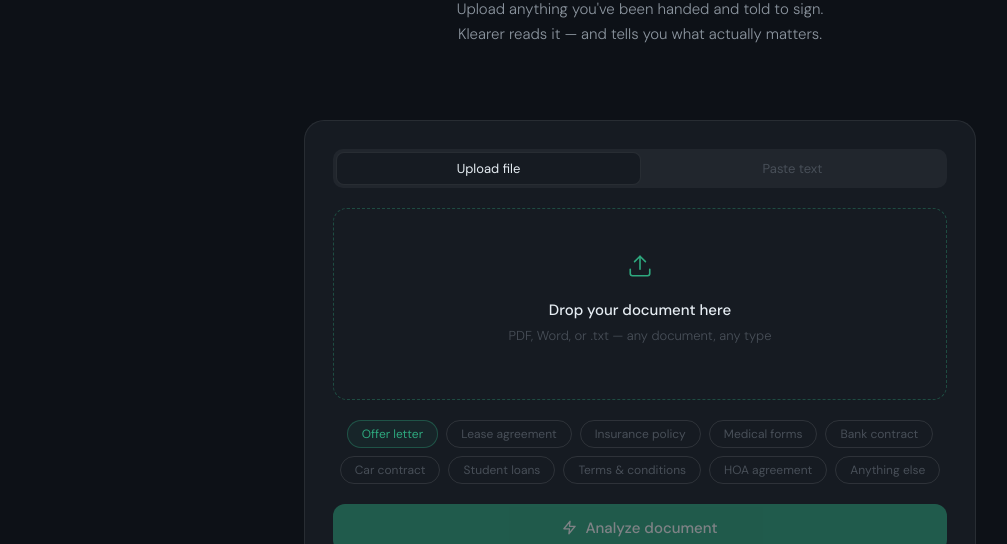
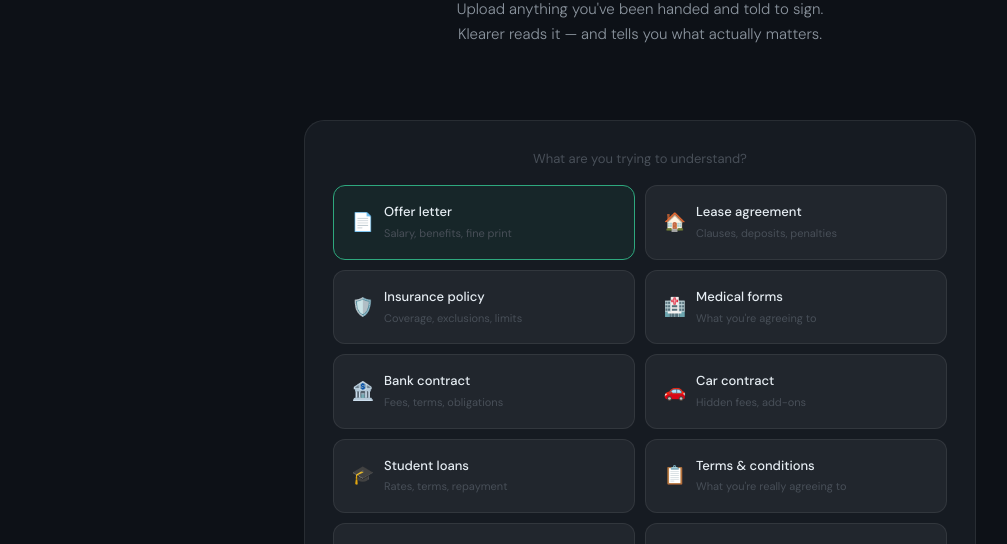
Before and after one commit to benrbaseball-blip/klearer, a website: page public/index.html in a window 1280 px wide. Shown: the part 256-800 px from the top of the page, without its empty margins (0-1007 px from the left). Drawn offline with Linux system fonts and the light colour scheme.

Commit message:
Update index.html

```diff
--- a/public/index.html
+++ b/public/index.html
@@ -38,27 +38,16 @@
     .engine-wrap { padding: 2rem 0 1.25rem; opacity: 0; transform: translateY(16px); transition: opacity 0.5s ease, transform 0.5s ease; }
     .engine-wrap.visible { opacity: 1; transform: translateY(0); }
     .engine { background: var(--navy-2); border: 1px solid var(--border); border-radius: 20px; padding: 1.75rem; }
-    .input-tabs { display: flex; margin-bottom: 1.25rem; background: var(--navy-3); border-radius: 10px; padding: 3px; }
-    .input-tab { flex: 1; text-align: center; font-size: 13px; font-weight: 400; color: var(--text-3); padding: 7px 0; border-radius: 8px; cursor: pointer; transition: color 0.2s, background 0.2s; border: none; background: transparent; font-family: 'DM Sans', sans-serif; }
-    .input-tab.active { background: var(--navy-2); color: var(--text); border: 1px solid var(--border); }
-    .upload-zone { border: 1px dashed rgba(46,168,126,0.35); border-radius: 14px; padding: 2.75rem 1.5rem; text-align: center; cursor: pointer; transition: border-color 0.2s, background 0.2s; margin-bottom: 1.25rem; }
-    .upload-zone:hover { border-color: rgba(46,168,126,0.7); background: rgba(46,168,126,0.03); }
-    .upload-zone.dragover { border-color: var(--green); background: rgba(46,168,126,0.06); }
-    .upload-icon { margin-bottom: 0.75rem; color: var(--green); }
-    .upload-title { font-size: 15px; font-weight: 500; color: var(--text); margin-bottom: 4px; }
-    .upload-sub { font-size: 13px; color: var(--text-3); font-weight: 300; }
-    .upload-filename { font-size: 13px; color: var(--green); margin-top: 8px; font-weight: 400; }
-    .paste-zone { display: none; margin-bottom: 1.25rem; }
-    .paste-zone textarea { width: 100%; height: 180px; background: var(--navy-3); border: 1px solid var(--border); border-radius: 14px; padding: 1rem 1.25rem; font-size: 13px; font-family: 'DM Sans', sans-serif; color: var(--text); resize: none; outline: none; line-height: 1.6; transition: border-color 0.2s; font-weight: 300; }
-    .paste-zone textarea::placeholder { color: var(--text-3); }
-    .paste-zone textarea:focus { border-color: rgba(46,168,126,0.4); }
-    .doc-types { display: flex; flex-wrap: wrap; gap: 8px; justify-content: center; margin-bottom: 1.25rem; }
-    .doc-pill { font-size: 12px; color: var(--text-3); background: transparent; border: 1px solid rgba(255,255,255,0.1); border-radius: 20px; padding: 5px 14px; cursor: pointer; transition: color 0.2s, border-color 0.2s, background 0.2s; font-family: 'DM Sans', sans-serif; }
-    .doc-pill:hover { color: var(--text-2); border-color: rgba(255,255,255,0.2); }
-    .doc-pill.active { color: var(--green); background: rgba(46,168,126,0.08); border-color: rgba(46,168,126,0.35); }
-    .analyze-btn { width: 100%; background: var(--green); color: #fff; border: none; border-radius: 12px; padding: 14px; font-size: 15px; font-weight: 500; cursor: pointer; display: flex; align-items: center; justify-content: center; gap: 8px; font-family: 'DM Sans', sans-serif; transition: opacity 0.2s, transform 0.15s; opacity: 0.45; pointer-events: none; }
-    .analyze-btn.ready { opacity: 1; pointer-events: all; }
-    .analyze-btn.ready:hover { opacity: 0.9; transform: translateY(-1px); }
+    .engine-heading { font-size: 13px; color: var(--text-3); margin-bottom: 1rem; text-align: center; }
+    .doc-grid { display: grid; grid-template-columns: 1fr 1fr; gap: 10px; margin-bottom: 1.25rem; }
+    .doc-card { background: var(--navy-3); border: 1px solid var(--border); border-radius: 12px; padding: 1rem 1.1rem; cursor: pointer; transition: border-color 0.2s, background 0.2s; display: flex; align-items: center; gap: 10px; }
+    .doc-card:hover { border-color: rgba(46,168,126,0.4); background: rgba(46,168,126,0.05); }
+    .doc-card.active { border-color: var(--green); background: rgba(46,168,126,0.08); }
+    .doc-card-icon { font-size: 18px; flex-shrink: 0; }
+    .doc-card-name { font-size: 13px; font-weight: 500; color: var(--text); }
+    .doc-card-sub { font-size: 11px; color: var(--text-3); margin-top: 2px; }
+    .go-btn { width: 100%; background: var(--green); color: #fff; border: none; border-radius: 12px; padding: 14px; font-size: 15px; font-weight: 500; cursor: pointer; display: flex; align-items: center; justify-content: center; gap: 8px; font-family: 'DM Sans', sans-serif; transition: opacity 0.2s, transform 0.15s; }
+    .go-btn:hover { opacity: 0.9; transform: translateY(-1px); }
     .engine-label { text-align: center; font-size: 12px; color: var(--text-3); margin-bottom: 3.5rem; margin-top: 0.75rem; }
     .engine-label span { color: var(--green); }
     .resources-label { text-align: center; font-size: 11px; font-weight: 500; color: var(--text); letter-spacing: 2px; text-transform: uppercase; margin-bottom: 1.25rem; opacity: 0; transform: translateY(10px); transition: opacity 0.5s ease, transform 0.5s ease; }
@@ -79,6 +68,7 @@
     .footer-right { font-size: 12px; color: var(--text-3); font-weight: 300; }
     @media (max-width: 600px) {
       .resources { grid-template-columns: 1fr; }
+      .doc-grid { grid-template-columns: 1fr; }
       .hero-tagline { font-size: 32px; }
       .intro-tagline, .intro-klearer { font-size: 22px; padding: 0 2rem; }
     }
@@ -110,42 +100,52 @@
 
     <div class="engine-wrap" id="engine-wrap">
       <div class="engine">
-
-        <div class="input-tabs">
-          <button class="input-tab active" id="tab-upload" onclick="switchTab('upload')">Upload file</button>
-          <button class="input-tab" id="tab-paste" onclick="switchTab('paste')">Paste text</button>
+        <div class="engine-heading">What are you trying to understand?</div>
+        <div class="doc-grid">
+          <div class="doc-card active" data-dest="/offer.html">
+            <span class="doc-card-icon">📄</span>
+            <div><div class="doc-card-name">Offer letter</div><div class="doc-card-sub">Salary, benefits, fine print</div></div>
+          </div>
+          <div class="doc-card" data-dest="/offer.html">
+            <span class="doc-card-icon">🏠</span>
+            <div><div class="doc-card-name">Lease agreement</div><div class="doc-card-sub">Clauses, deposits, penalties</div></div>
+          </div>
+          <div class="doc-card" data-dest="/offer.html">
+            <span class="doc-card-icon">🛡️</span>
+            <div><div class="doc-card-name">Insurance policy</div><div class="doc-card-sub">Coverage, exclusions, limits</div></div>
+          </div>
+          <div class="doc-card" data-dest="/offer.html">
+            <span class="doc-card-icon">🏥</span>
+            <div><div class="doc-card-name">Medical forms</div><div class="doc-card-sub">What you're agreeing to</div></div>
+          </div>
+          <div class="doc-card" data-dest="/offer.html">
+            <span class="doc-card-icon">🏦</span>
+            <div><div class="doc-card-name">Bank contract</div><div class="doc-card-sub">Fees, terms, obligations</div></div>
+          </div>
+          <div class="doc-card" data-dest="/offer.html">
+            <span class="doc-card-icon">🚗</span>
+            <div><div class="doc-card-name">Car contract</div><div class="doc-card-sub">Hidden fees, add-ons</div></div>
+          </div>
+          <div class="doc-card" data-dest="/offer.html">
+            <span class="doc-card-icon">🎓</span>
+            <div><div class="doc-card-name">Student loans</div><div class="doc-card-sub">Rates, terms, repayment</div></div>
+          </div>
+          <div class="doc-card" data-dest="/offer.html">
+            <span class="doc-card-icon">📋</span>
+            <div><div class="doc-card-name">Terms & conditions</div><div class="doc-card-sub">What you're really agreeing to</div></div>
+          </div>
+          <div class="doc-card" data-dest="/offer.html">
+            <span class="doc-card-icon">🏘️</span>
+            <div><div class="doc-card-name">HOA agreement</div><div class="doc-card-sub">Rules, fees, restrictions</div></div>
+          </div>
+          <div class="doc-card" data-dest="/offer.html">
+            <span class="doc-card-icon">📎</span>
+            <div><div class="doc-card-name">Anything else</div><div class="doc-card-sub">Any document, any type</div></div>
+          </div>
         </div>
-
-        <div class="upload-zone" id="upload-zone">
-          <div class="upload-icon">
-            <svg width="26" height="26" viewBox="0 0 24 24" fill="none" stroke="currentColor" stroke-width="1.5" stroke-linecap="round" stroke-linejoin="round"><path d="M21 15v4a2 2 0 01-2 2H5a2 2 0 01-2-2v-4"/><polyline points="17 8 12 3 7 8"/><line x1="12" y1="3" x2="12" y2="15"/></svg>
-          </div>
-          <div class="upload-title">Drop your document here</div>
-          <div class="upload-sub">PDF, Word, or .txt — any document, any type</div>
-          <div class="upload-filename" id="upload-filename"></div>
-          <input type="file" id="file-input" accept=".pdf,.doc,.docx,.txt" style="display:none">
-        </div>
-
-        <div class="paste-zone" id="paste-zone">
-          <textarea id="paste-input" placeholder="Paste your document text here..."></textarea>
-        </div>
-
-        <div class="doc-types" id="doc-types">
-          <button class="doc-pill active" data-type="offer-letter">Offer letter</button>
-          <button class="doc-pill" data-type="lease">Lease agreement</button>
-          <button class="doc-pill" data-type="insurance">Insurance policy</button>
-          <button class="doc-pill" data-type="medical">Medical forms</button>
-          <button class="doc-pill" data-type="bank">Bank contract</button>
-          <button class="doc-pill" data-type="car">Car contract</button>
-          <button class="doc-pill" data-type="student-loans">Student loans</button>
-          <button class="doc-pill" data-type="terms">Terms & conditions</button>
-          <button class="doc-pill" data-type="hoa">HOA agreement</button>
-          <button class="doc-pill" data-type="other">Anything else</button>
-        </div>
-
-        <button class="analyze-btn" id="analyze-btn">
+        <button class="go-btn" id="go-btn">
           <svg width="15" height="15" viewBox="0 0 24 24" fill="none" stroke="currentColor" stroke-width="2" stroke-linecap="round" stroke-linejoin="round"><polygon points="13 2 3 14 12 14 11 22 21 10 12 10 13 2"/></svg>
-          Analyze document
+          Get started
         </button>
       </div>
       <div class="engine-label">Powered by <span>Klearer AI</span> — one engine, every document</div>
@@ -229,91 +229,32 @@
     });
   }
 
-  // TAB TOGGLE
-  let activeTab = 'upload';
-  function switchTab(tab) {
-    activeTab = tab;
-    document.getElementById('tab-upload').classList.toggle('active', tab === 'upload');
-    document.getElementById('tab-paste').classList.toggle('active', tab === 'paste');
-    document.getElementById('upload-zone').style.display = tab === 'upload' ? 'block' : 'none';
-    document.getElementById('paste-zone').style.display = tab === 'paste' ? 'block' : 'none';
-    checkReady();
-  }
+  // DOC CARD SELECTION
+  let selectedDest = '/offer.html';
+  let selectedType = 'offer-letter';
 
-  // DOC TYPE PILLS
-  let selectedType = 'offer-letter';
-  document.getElementById('doc-types').addEventListener('click', function(e) {
-    const pill = e.target.closest('.doc-pill');
-    if (!pill) return;
-    document.querySelectorAll('.doc-pill').forEach(p => p.classList.remove('active'));
-    pill.classList.add('active');
-    selectedType = pill.dataset.type;
+  const typeMap = {
+    0: 'offer-letter', 1: 'lease', 2: 'insurance', 3: 'medical',
+    4: 'bank', 5: 'car', 6: 'student-loans', 7: 'terms', 8: 'hoa', 9: 'other'
+  };
+
+  document.querySelectorAll('.doc-card').forEach((card, i) => {
+    card.addEventListener('click', () => {
+      document.querySelectorAll('.doc-card').forEach(c => c.classList.remove('active'));
+      card.classList.add('active');
+      selectedDest = card.dataset.dest;
+      selectedType = typeMap[i];
+    });
   });
 
-  // FILE UPLOAD
-  let hasFile = false;
-  const uploadZone = document.getElementById('upload-zone');
-  const fileInput = document.getElementById('file-input');
-  const filenameEl = document.getElementById('upload-filename');
-
-  uploadZone.addEventListener('click', () => fileInput.click());
-  uploadZone.addEventListener('dragover', (e) => { e.preventDefault(); uploadZone.classList.add('dragover'); });
-  uploadZone.addEventListener('dragleave', () => uploadZone.classList.remove('dragover'));
-  uploadZone.addEventListener('drop', (e) => {
-    e.preventDefault();
-    uploadZone.classList.remove('dragover');
-    const file = e.dataTransfer.files[0];
-    if (file) handleFile(file);
-  });
-  fileInput.addEventListener('change', () => {
-    if (fileInput.files[0]) handleFile(fileInput.files[0]);
+  // GO BUTTON
+  document.getElementById('go-btn').addEventListener('click', () => {
+    sessionStorage.setItem('klearer-doc-type', selectedType);
+    document.getElementById('app').style.opacity = '0';
+    setTimeout(() => { window.location.href = selectedDest; }, 400);
   });
 
-  function handleFile(file) {
-    hasFile = true;
-    filenameEl.textContent = file.name;
-    checkReady();
-  }
-
-  // PASTE INPUT
-  document.getElementById('paste-input').addEventListener('input', checkReady);
-
-  function checkReady() {
-    const pasteVal = document.getElementById('paste-input').value.trim();
-    const ready = (activeTab === 'upload' && hasFile) || (activeTab === 'paste' && pasteVal.length > 20);
-    document.getElementById('analyze-btn').classList.toggle('ready', ready);
-  }
-
-  // ROUTING
-  const routes = {
-    'offer-letter': '/offer.html',
-    'lease': '/lease.html',
-    'insurance': '/insurance.html',
-    'medical': '/medical.html',
-    'bank': '/bank.html',
-    'car': '/car.html',
-    'student-loans': '/student-loans.html',
-    'terms': '/terms.html',
-    'hoa': '/hoa.html',
-    'other': '/offer.html'
-  };
-
-  document.getElementById('analyze-btn').addEventListener('click', function() {
-    const pasteVal = document.getElementById('paste-input').value.trim();
-    const ready = (activeTab === 'upload' && hasFile) || (activeTab === 'paste' && pasteVal.length > 20);
-    if (!ready) return;
-    if (activeTab === 'paste') {
-      sessionStorage.setItem('klearer-paste', pasteVal);
-      sessionStorage.removeItem('klearer-file');
-    } else {
-      sessionStorage.removeItem('klearer-paste');
-    }
-    sessionStorage.setItem('klearer-doc-type', selectedType);
-    const dest = routes[selectedType] || '/offer.html';
-    document.getElementById('app').style.opacity = '0';
-    setTimeout(() => { window.location.href = dest; }, 400);
-  });
-
+  // RESOURCE CARD CLICKS
   document.querySelectorAll('.resource-card:not(.coming-soon)').forEach(card => {
     card.addEventListener('click', function(e) {
       e.preventDefault();
```
